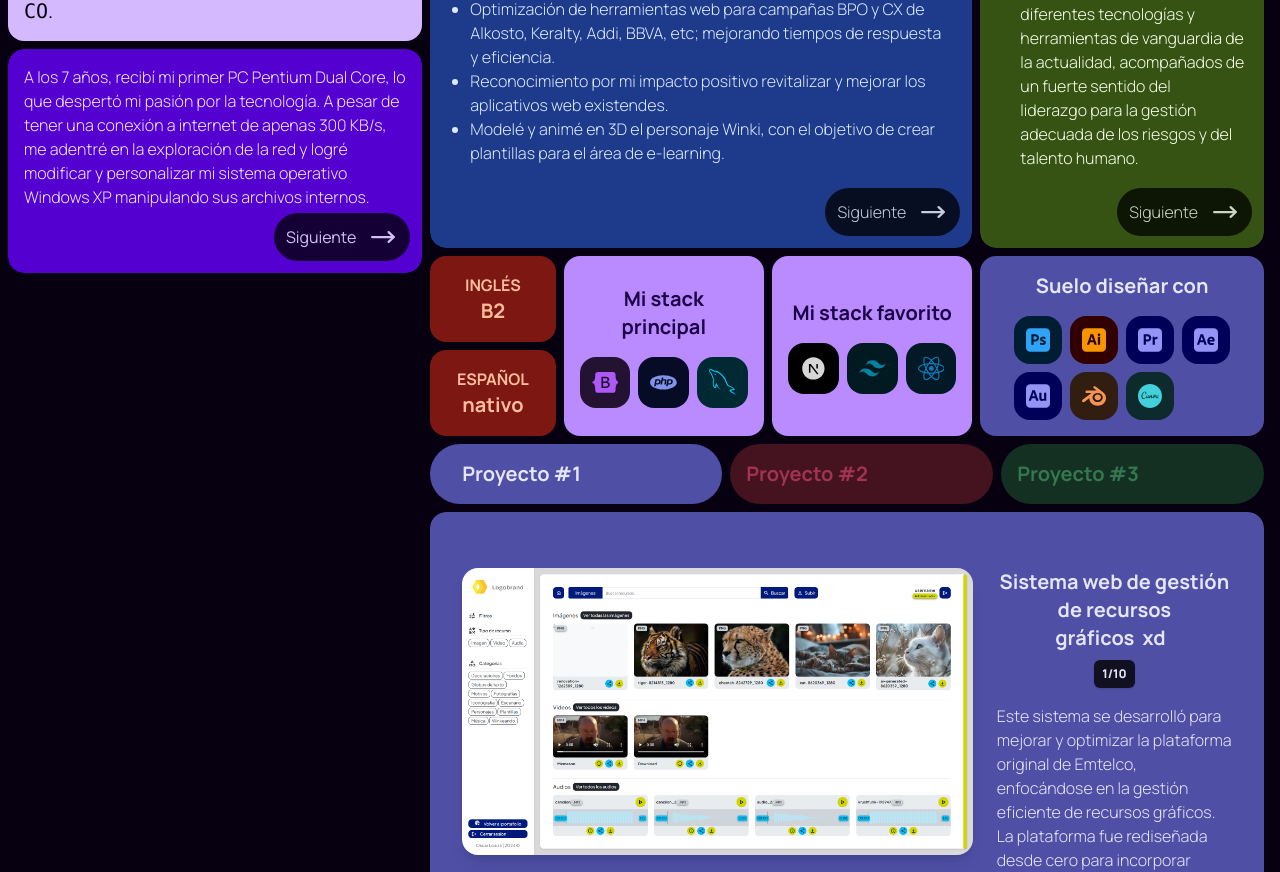
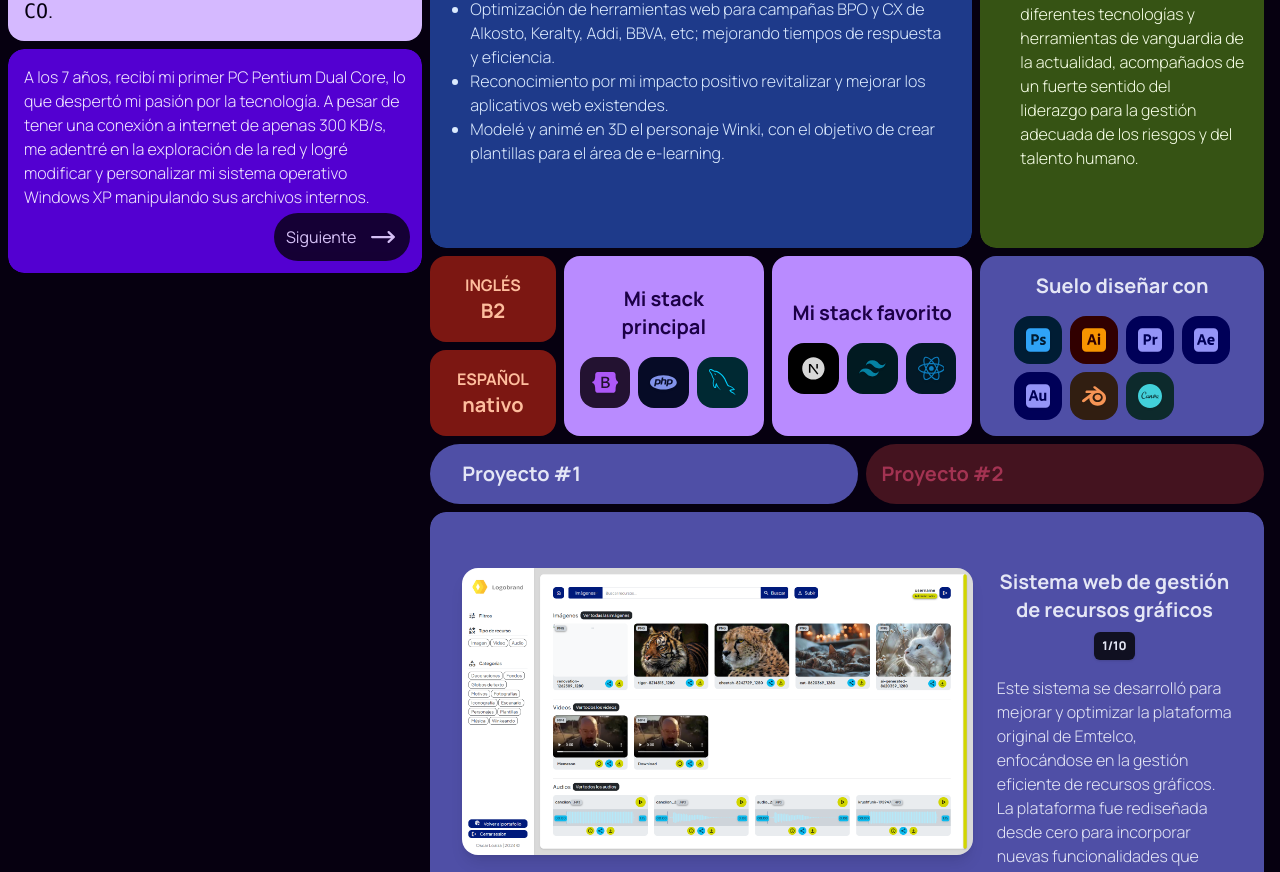
Before and after one commit to oscarloaizadev/bento-portfolio, a Next.js app: page / in a window 1280 px wide. Shown: the part 511-1383 px from the top of the page. Built offline with nearby package versions, Linux system fonts and the light colour scheme.

Commit message:
Final touches

```diff
--- a/app/components/ProjectLoader.jsx
+++ b/app/components/ProjectLoader.jsx
@@ -21,14 +21,6 @@ function ProjectLoader() {
       bgColor: "bg-cry-700",
       buttonColor: "bg-cry-950",
       activeButtonColor: "bg-cry-700",
-    },
-    {
-      id: 2,
-      textColor: "text-verdant-700",
-      activeTextColor: "text-verdant-100",
-      bgColor: "bg-verdant-950",
-      buttonColor: "bg-verdant-950",
-      activeButtonColor: "bg-verdant-700",
     },
   ];
 
@@ -98,12 +90,11 @@ function ProjectLoader() {
                       >
                         <h3 className="text-xl font-bold text-center" style={{ wordBreak: "break-word" }}>
                           {value.title}
-                          <a className="p-2 cursor-pointer">xd</a>
                         </h3>
                         <span className="inline-block items-center text-center rounded-md px-[8px] leading-none py-[8px] text-xs font-black mt-2 mb-4 shadow bg-black/80">
                           {`${i + 1}/${value.description.length}`}
                         </span>
-                        <p dangerouslySetInnerHTML={{ __html: element }}></p>
+                        <p dangerouslySetInnerHTML={{ __html: element }} className="text-pretty"></p>
                       </div>
                     </div>
                   </div>
--- a/app/components/SimpleSlider.jsx
+++ b/app/components/SimpleSlider.jsx
@@ -62,6 +62,7 @@ export default function Carousel({
             </a>
           )}
 
+          {slides.length > 1 && (
             <button
               onClick={next}
               className="flex justify-center items-center p-1 m-2 rounded-full text-white duration-300 ease-in-out transform bg-black opacity-100 md:opacity-75 hover:opacity-100 hover:rotate-0 hover:-translate-y-1"
@@ -70,6 +71,7 @@ export default function Carousel({
               <span className="me-1 p-2">{buttonLabel}</span>
               <ButtonIcon size={buttonIconSize} className="me-2" />
             </button>
+          )}
         </div>
       </div>
     </div>
--- a/public/assets/data/data.json
+++ b/public/assets/data/data.json
@@ -182,8 +182,10 @@
     {
       "id": "1",
       "title": "Sistema web de tipificación para call center",
-      "url": "https://www.google.com",
-      "description": ["Evidencia 1"]
+      "url": "https://tipificador-desplegable.vercel.app/",
+      "description": [
+        "Esta aplicación fue diseñada originalmente para agilizar el trabajo de los agentes de un call center, permitiéndoles encontrar rápidamente la información necesaria para responder a las dudas o sugerencias de los clientes. La aplicación funciona a través de una página web en la que los agentes pueden buscar la información que necesitan utilizando palabras clave o frases específicas. La aplicación también permite filtrar los resultados de búsqueda por diferentes categorías, lo que facilita aún más la búsqueda de la información correcta. Si bien no es posible acceder a la información original de la aplicación, se han incluido algunos ejemplos prácticos para demostrar su funcionamiento. Estos ejemplos muestran cómo los agentes pueden utilizar la aplicación para encontrar la información que necesitan y responder rápidamente a las consultas de los clientes."
+      ]
     }
   ]
 }
```
Also changed, not shown: public/images/projects/2/0.png (added). Lines whose indentation alone changed are shown as unchanged.
